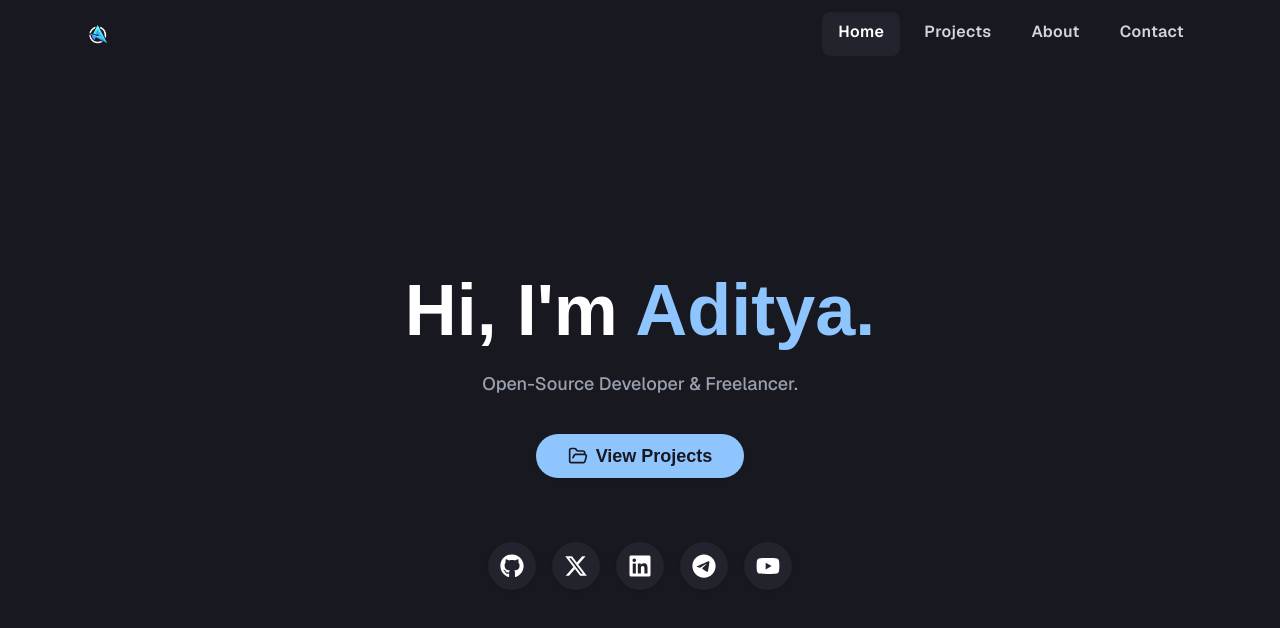
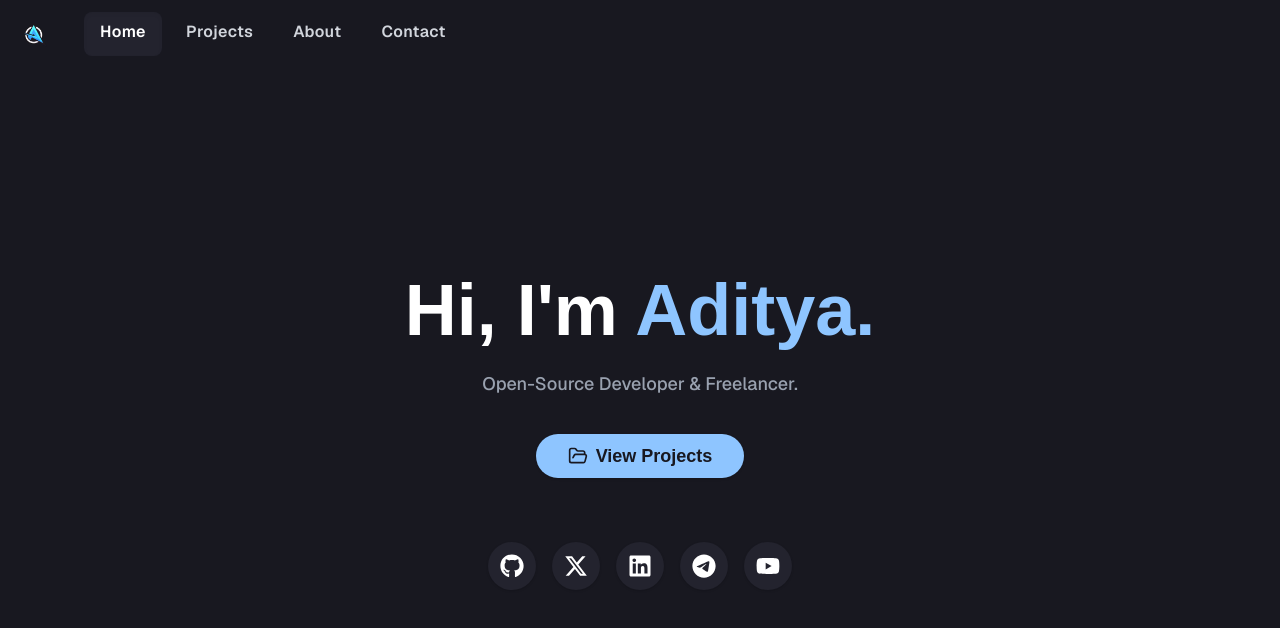
Before and after one commit to xditya/portfolio, a Next.js app: page / in a window 1280 px wide. Shown: the top 628 px of the page. Built offline with nearby package versions, Linux system fonts and the light colour scheme.

Commit message:
feat: navbar custom

```diff
--- a/src/components/Navbar.tsx
+++ b/src/components/Navbar.tsx
@@ -31,9 +31,7 @@ export default function Navbar() {
 
   React.useEffect(() => {
     const idx = navLinks.findIndex(
-      (link) =>
-        (link.href === "#" && (active === "#" || active === "/")) ||
-        (active === link.href && link.href !== "#")
+      (link) => active === link.href || (link.href === "#" && active === "#")
     );
     const linkEl = linkRefs.current[idx];
     const containerEl = containerRef.current;
@@ -77,7 +75,7 @@ export default function Navbar() {
 
   return (
     <nav className="w-full fixed top-0 left-0 z-50 bg-[#181820]">
-      <div className="max-w-6xl mx-auto flex items-center justify-between px-4 py-3">
+      <div className="max-w-6xl flex items-center pl-4 pr-4 py-3">
         <Link href="/#" className="flex items-center gap-2">
           <Image
             src="/logo.png"
@@ -91,7 +89,7 @@ export default function Navbar() {
           </span> */}
         </Link>
         <div
-          className="hidden md:flex gap-2 relative"
+          className="hidden md:flex gap-2 relative ml-8"
           ref={containerRef}
           style={{ minHeight: 44 }}
         >
@@ -114,8 +112,7 @@ export default function Navbar() {
               }}
               className={`px-4 py-2 rounded-lg font-semibold text-base tracking-wide font-sans transition-colors duration-200 relative z-10
                 ${
-                  (link.href === "#" && (active === "#" || active === "/")) ||
-                  (active === link.href && link.href !== "#")
+                  active === link.href || (link.href === "#" && active === "#")
                     ? "text-white"
                     : "text-gray-300 hover:bg-[#23232e] hover:text-white"
                 }
@@ -126,7 +123,7 @@ export default function Navbar() {
           ))}
         </div>
         <button
-          className="md:hidden flex items-center text-white text-3xl focus:outline-none"
+          className="md:hidden ml-auto flex items-center text-white text-3xl focus:outline-none"
           onClick={() => setOpen(!open)}
           aria-label="Toggle navigation"
         >
@@ -154,8 +151,7 @@ export default function Navbar() {
               href={link.href}
               className={`px-4 py-2 rounded-lg font-semibold text-base tracking-wide font-sans transition-colors duration-200 relative z-10
                 ${
-                  (link.href === "#" && (active === "#" || active === "/")) ||
-                  (active === link.href && link.href !== "#")
+                  active === link.href || (link.href === "#" && active === "#")
                     ? "bg-[#23232e] text-white shadow-inner"
                     : "text-gray-300 hover:bg-[#23232e] hover:text-white"
                 }
```
